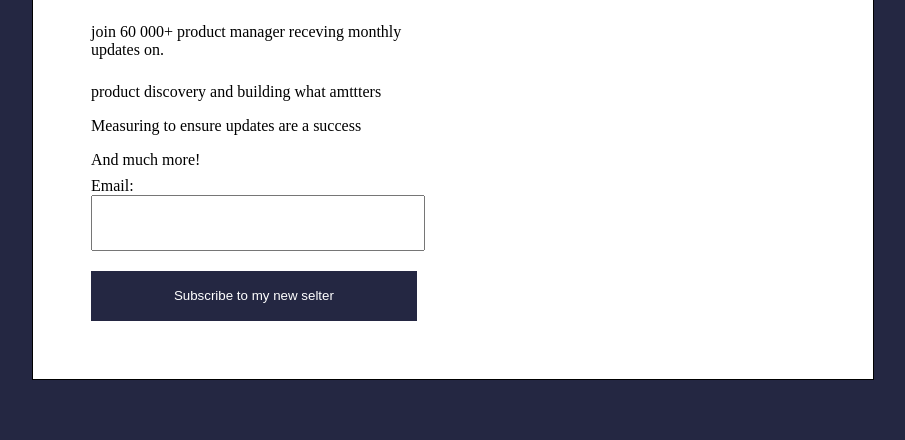
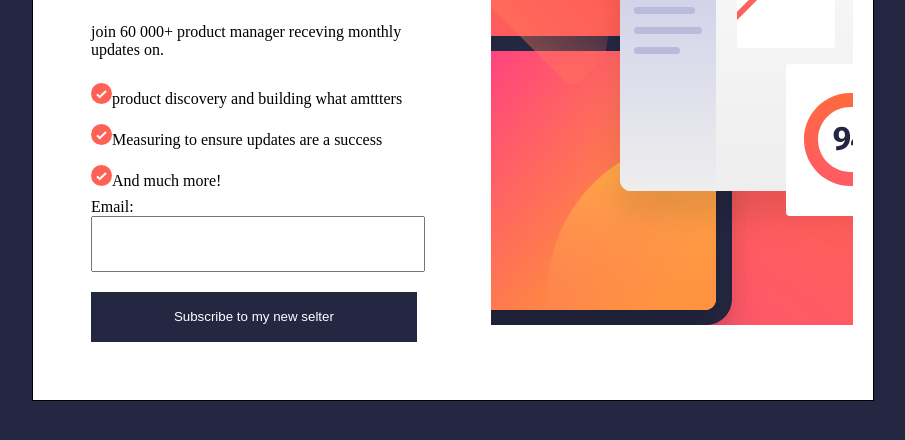
Before and after one commit to Infinitysatya060/signup-form, a plain HTML site: page index.html in a window 1280 px wide. Shown: the part 204-644 px from the top of the page, without its empty margins (187-1092 px from the left). Drawn offline with Linux system fonts and the light colour scheme.

Commit message:
Add files via upload

```diff
--- a/index.css
+++ b/index.css
@@ -25,7 +25,7 @@ body{
 .right{
     height: 500px;
     width: 50%;
-    background-image: url('images/illustration-sign-up-desktop.svg');
+    background-image: url('illustration-sign-up-desktop.svg');
 }
 li{
     list-style-type: none;
--- a/index.html
+++ b/index.html
@@ -11,9 +11,9 @@
         <div class="left">
             <h1>Stay update!</h1>
             <p>join 60 000+ product manager receving monthly updates on.</p>
-            <li><img src="images/icon-list.svg" alt="">product discovery and building what amttters</li>
-            <li><img src="images/icon-list.svg" alt="">Measuring to ensure updates are a success</li>
-            <li><img src="images/icon-list.svg" alt="">And much more!</li>
+            <li><img src="icon-list.svg" alt="">product discovery and building what amttters</li>
+            <li><img src="icon-list.svg" alt="">Measuring to ensure updates are a success</li>
+            <li><img src="icon-list.svg" alt="">And much more!</li>
             <form action="">
 
                     <div class="inputfield">
@@ -29,7 +29,7 @@
         <div class="right"></div>
     </div>
 <div class="output hidden">
-    <img src="images/icon-list.svg" alt="">
+    <img src="icon-list.svg" alt="">
     <h1>Thanks for<br>subscribing!</h1>
     <p>A confirmation email has been sent to you satyabratasahoo137@gmail.com.Please open it and click the button inside to confirm your confirmation</p>
     <button id="btn2">Dismiss message</button>
```
